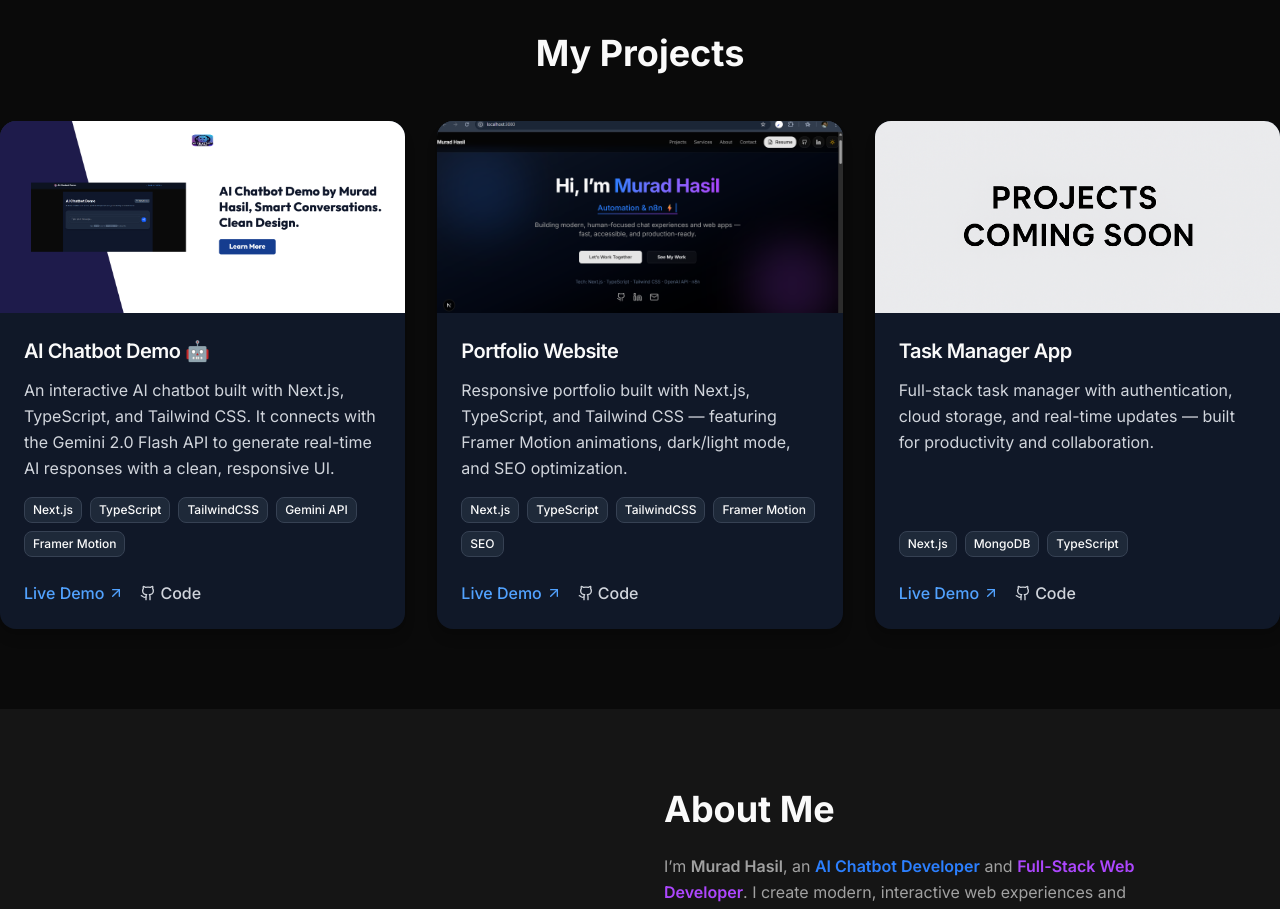
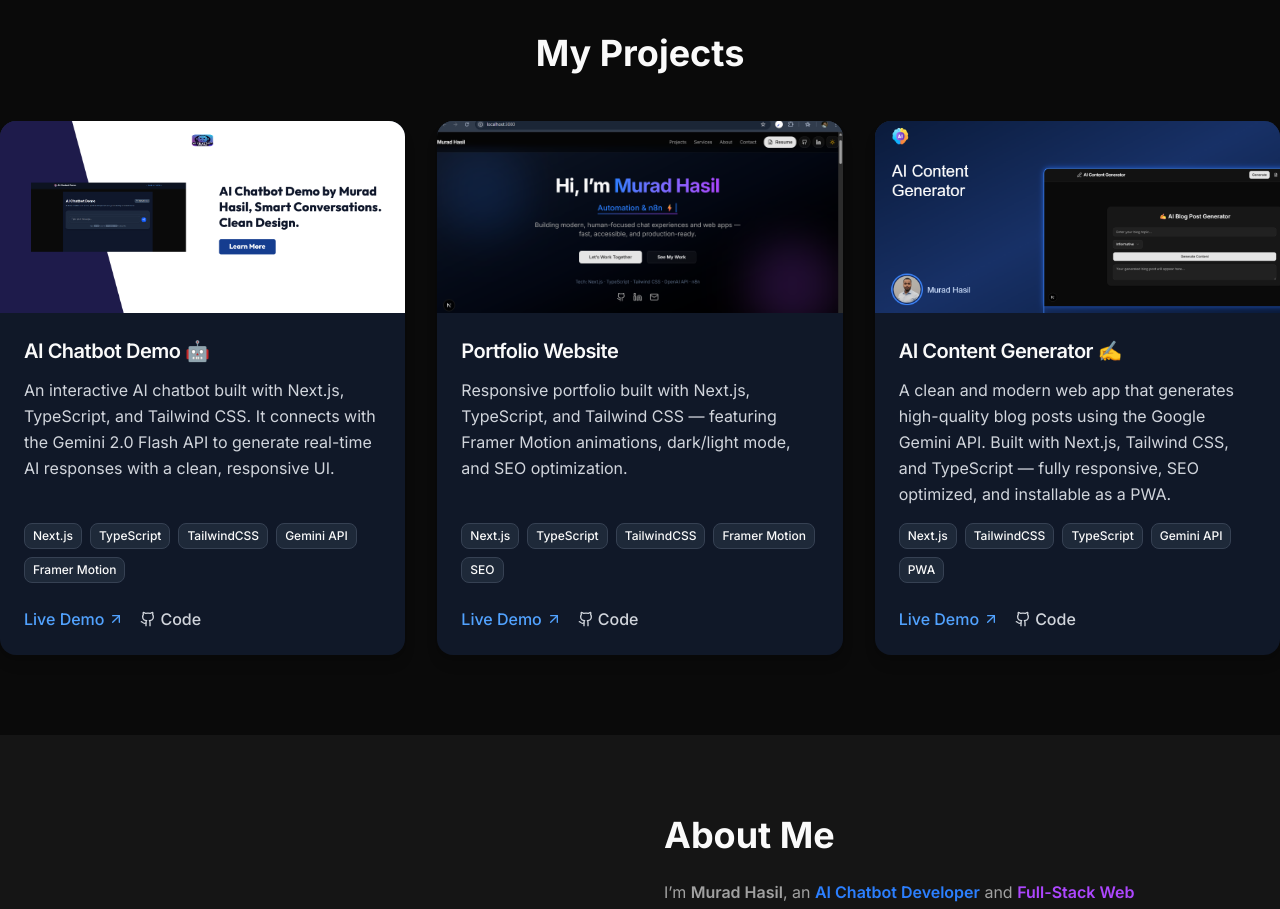
Before and after one commit to Murad-Hasil/personal-portfolio-nextjs, a Next.js app: page / in a window 1280 px wide. Shown: the part 960-1869 px from the top of the page. Built offline with nearby package versions, Linux system fonts and the light colour scheme.

Commit message:
added AI Content Generator project to portfolio

```diff
--- a/src/components/data/projects.ts
+++ b/src/components/data/projects.ts
@@ -30,14 +30,14 @@
     },
   },
   {
-    title: "Task Manager App",
+    title: "AI Content Generator ✍️",
     description:
-      "Full-stack task manager with authentication, cloud storage, and real-time updates — built for productivity and collaboration.",
-    tags: ["Next.js", "MongoDB", "TypeScript"],
-    image: "/project/projects.png",
+      "A clean and modern web app that generates high-quality blog posts using the Google Gemini API. Built with Next.js, Tailwind CSS, and TypeScript — fully responsive, SEO optimized, and installable as a PWA.",
+    tags: ["Next.js", "TailwindCSS", "TypeScript", "Gemini API", "PWA"],
+    image: "/ai-content-generator.png",
     links: {
-      demo: "https://demo-taskmanager.com",
-      code: "https://github.com/your-repo/task-manager",
+      demo: "https://ai-content-generator-mu-ten.vercel.app/",
+      code: "https://github.com/Murad-Hasil/ai-content-generator.git",
     },
   },
 ];
```
Also changed, not shown: public/ai-content-generator.png (added).
